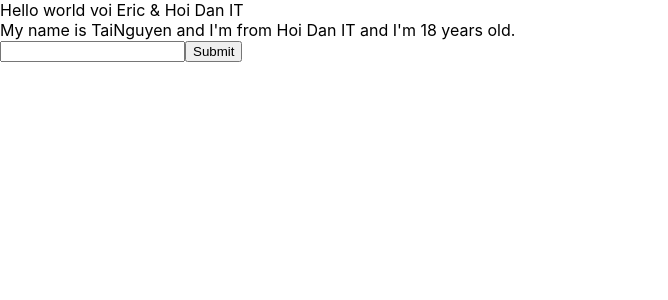
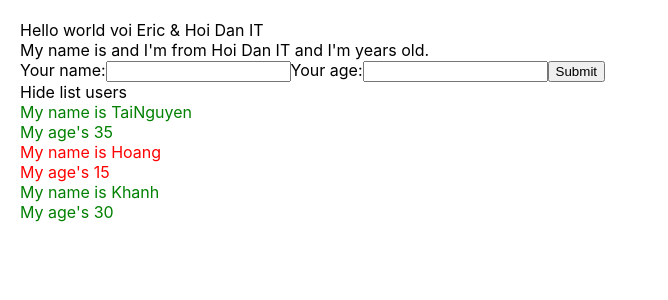
Before and after one commit to TaiNguyenTN/JavaScript, a React (Create React App) app in the folder React/Chapter2/base-react-redux/: page / in a window 1280 px wide. Shown: the top 300 px of the page, without its empty margins (0-668 px from the left). Built offline with nearby package versions, Linux system fonts and the light colour scheme.

Commit message:
Video 26

```diff
--- a/React/Chapter2/base-react-redux/src/App.css
+++ b/React/Chapter2/base-react-redux/src/App.css
@@ -1,14 +1,23 @@
+.red {
+  color: red;
+}
+
+.green {
+  color: green;
+}
+
 body {
+  padding: 20px;
   margin: 0;
-  font-family: -apple-system, BlinkMacSystemFont, 'Segoe UI', 'Roboto', 'Oxygen',
-    'Ubuntu', 'Cantarell', 'Fira Sans', 'Droid Sans', 'Helvetica Neue',
+  font-family: -apple-system, BlinkMacSystemFont, "Segoe UI", "Roboto", "Oxygen",
+    "Ubuntu", "Cantarell", "Fira Sans", "Droid Sans", "Helvetica Neue",
     sans-serif;
   -webkit-font-smoothing: antialiased;
   -moz-osx-font-smoothing: grayscale;
 }
 
 code {
-  font-family: source-code-pro, Menlo, Monaco, Consolas, 'Courier New',
+  font-family: source-code-pro, Menlo, Monaco, Consolas, "Courier New",
     monospace;
 }
 
--- /dev/null
+++ b/React/Chapter2/base-react-redux/src/component/AddUserInfor.js
@@ -0,0 +1,58 @@
+import React from "react";
+
+class AddUserInfor extends React.Component {
+  state = {
+    name: "",
+    address: "Hoi Dan IT",
+    age: "",
+  };
+
+  handleOnChange(event) {
+    this.setState({
+      name: event.target.value,
+    });
+  }
+
+  handleOnSubmit(event) {
+    event.preventDefault();
+
+    this.props.handleAddNewUser({
+      id: Math.floor(Math.random() * 100) + 1 + "-random",
+      name: this.state.name,
+      age: this.state.age,
+    });
+  }
+
+  handleOnChangeAge = (event) => {
+    this.setState({
+      age: event.target.value,
+    });
+  };
+
+  render() {
+    return (
+      <div>
+        My name is {this.state.name} and I'm from {this.state.address} and I'm{" "}
+        {this.state.age} years old.
+        <form onSubmit={(event) => this.handleOnSubmit(event)}>
+          <label>Your name:</label>
+          <input
+            value={this.state.name}
+            type="text"
+            onChange={(event) => this.handleOnChange(event)}
+          />
+
+          <label>Your age:</label>
+          <input
+            value={this.state.age}
+            type="text"
+            onChange={(event) => this.handleOnChangeAge(event)}
+          />
+          <button>Submit</button>
+        </form>
+      </div>
+    );
+  }
+}
+
+export default AddUserInfor;
--- /dev/null
+++ b/React/Chapter2/base-react-redux/src/component/DisplayInfor.js
@@ -0,0 +1,49 @@
+import React from "react";
+
+class DisplayInfor extends React.Component {
+  state = {
+    isShowListUser: true,
+  };
+  handleShowHide() {
+    this.setState({
+      isShowListUser: !this.state.isShowListUser,
+    });
+  }
+  render() {
+    const { listUsers } = this.props;
+    console.log(listUsers);
+    //const listUsers = this.props.listUsers;
+    // console.log(this.props);
+    //props => viết tắt properties
+    return (
+      <div>
+        <div>
+          <span
+            onClick={() => {
+              this.handleShowHide();
+            }}
+          >
+            {this.state.isShowListUser === true
+              ? "Hide list users"
+              : "Show list users"}
+          </span>
+        </div>
+        {this.state.isShowListUser === true && (
+          <div>
+            {listUsers.map((user, index) => {
+              console.log("Check map users: ", user);
+              return (
+                <div key={user.id} className={+user.age > 18 ? "green" : "red"}>
+                  <div>My name is {user.name}</div>
+                  <div>My age's {user.age}</div>
+                </div>
+              );
+            })}
+          </div>
+        )}
+      </div>
+    );
+  }
+}
+
+export default DisplayInfor;
--- a/React/Chapter2/base-react-redux/src/component/MyComponent.js
+++ b/React/Chapter2/base-react-redux/src/component/MyComponent.js
@@ -1,47 +1,30 @@
 // class component
 // function component
 import React from "react";
+import AddUserInfor from "./AddUserInfor";
+import DisplayInfor from "./DisplayInfor";
 class MyComponent extends React.Component {
   state = {
-    name: "TaiNguyen",
-    address: "Hoi Dan IT",
-    age: 18,
+    listUsers: [
+      { id: 1, name: "TaiNguyen", age: 35 },
+      { id: 2, name: "Hoang", age: 15 },
+      { id: 3, name: "Khanh", age: 30 },
+    ],
   };
 
-  handleClick(event) {
-    console.log(">>> Click me my button");
-
+  handleAddNewUser = (userObject) => {
+    console.log(">> check data from parents: ", userObject);
     this.setState({
-      name: "Eric",
-      age: Math.floor(Math.random() * 100 + 1),
+      listUsers: [userObject, ...this.state.listUsers],
     });
-  }
-
-  handleOnMoveOver(event) {
-    // console.log(event.pageX);
-  }
-
-  handleOnChange(event) {
-    this.setState({
-      name: event.target.value,
-    });
-  }
-
-  handleOnSubmit(event) {
-    event.preventDefault();
-    console.log(this.state);
-  }
+  };
 
   //JSX
   render() {
     return (
       <div>
-        My name is {this.state.name} and I'm from {this.state.address} and I'm{" "}
-        {this.state.age} years old.
-        <form onSubmit={(event) => this.handleOnSubmit(event)}>
-          <input type="text" onChange={(event) => this.handleOnChange(event)} />
-          <button>Submit</button>
-        </form>
+        <AddUserInfor handleAddNewUser={this.handleAddNewUser} />
+        <DisplayInfor listUsers={this.state.listUsers} />
       </div>
     );
   }
--- a/React/Chapter2/base-react-redux/src/index.js
+++ b/React/Chapter2/base-react-redux/src/index.js
@@ -1,16 +1,16 @@
-import React from 'react';
-import ReactDOM from 'react-dom/client';
-import App from './App';
-import reportWebVitals from './reportWebVitals';
-import { Provider } from 'react-redux';
-import store from './redux/store';
+import React from "react";
+import ReactDOM from "react-dom/client";
+import App from "./App";
+import reportWebVitals from "./reportWebVitals";
+import { Provider } from "react-redux";
+import store from "./redux/store";
 
-const root = ReactDOM.createRoot(document.getElementById('root'));
+const root = ReactDOM.createRoot(document.getElementById("root"));
 root.render(
   <Provider store={store}>
-    <React.StrictMode>
-      <App />
-    </React.StrictMode>
+    {/* <React.StrictMode> */}
+    <App />
+    {/* </React.StrictMode> */}
   </Provider>
 );
 
```
